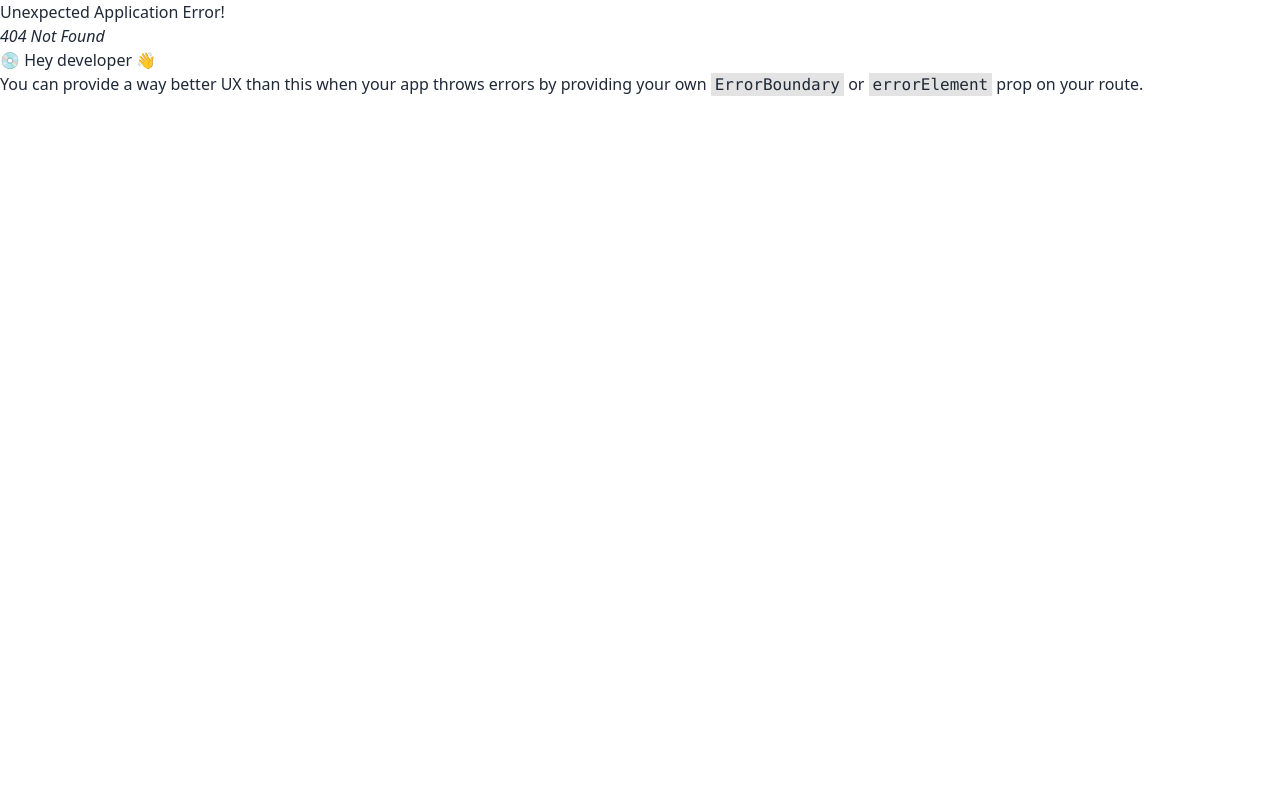
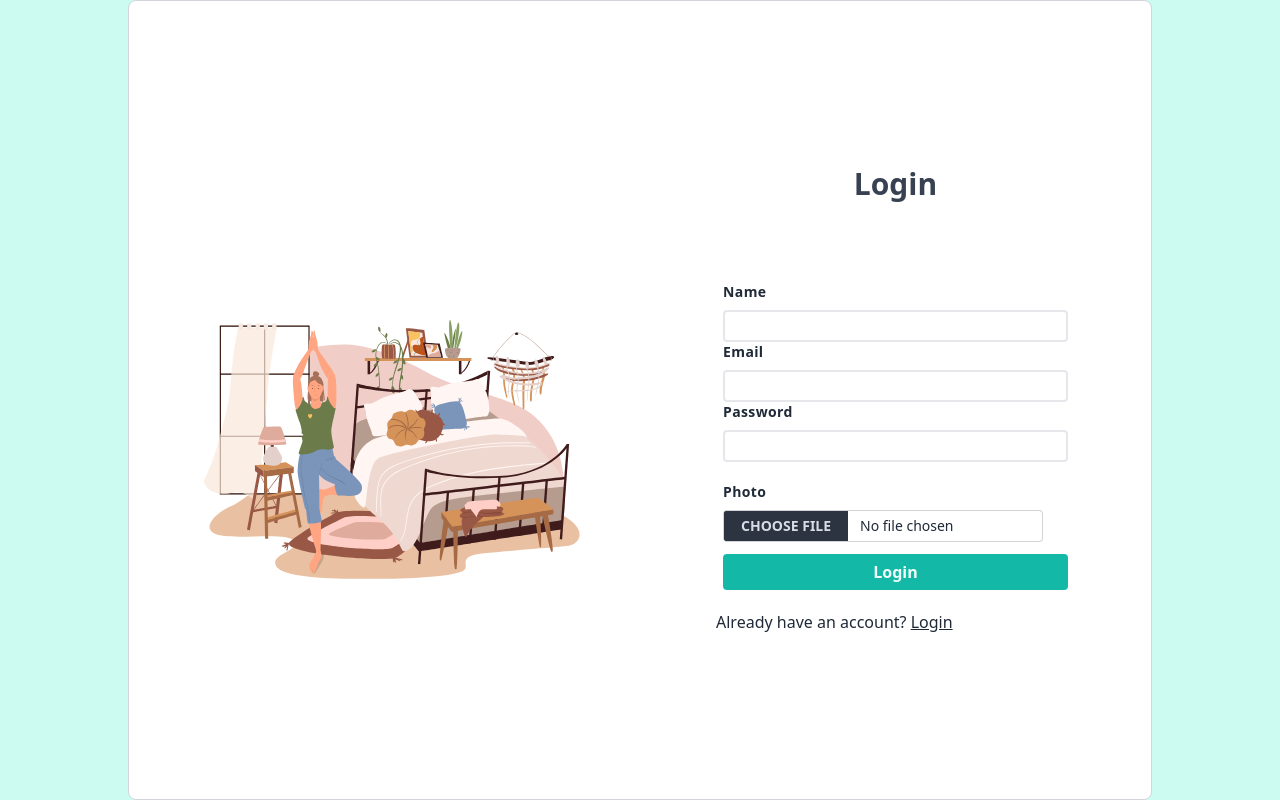
Before and after one commit to DevelopersZone06/revive-client, a React (Vite) app: page /signUp in a window 1280 px wide. Before the commit this address had no page. Built offline with nearby package versions, Linux system fonts and the light colour scheme.

Commit message:
sign up page created

```diff
--- a/package.json
+++ b/package.json
@@ -10,6 +10,7 @@
     "preview": "vite preview"
   },
   "dependencies": {
+    "firebase": "^10.7.1",
     "localforage": "^1.10.0",
     "lottie-react": "^2.4.0",
     "match-sorter": "^6.3.1",
--- /dev/null
+++ b/src/Firebase/firebase.config.js
@@ -0,0 +1,17 @@
+// Import the functions you need from the SDKs you need
+import { initializeApp } from "firebase/app";
+// TODO: Add SDKs for Firebase products that you want to use
+// https://firebase.google.com/docs/web/setup#available-libraries
+
+// Your web app's Firebase configuration
+const firebaseConfig = {
+  apiKey:import.meta.env.VITE_apiKey,
+  authDomain:import.meta.env.VITE_authDomain,
+  projectId:import.meta.env.VITE_projectId,
+  storageBucket:import.meta.env.VITE_storageBucket,
+  messagingSenderId:import.meta.env.VITE_messagingSenderId,
+  appId:import.meta.env.VITE_appId,
+};
+
+// Initialize Firebase
+export const app = initializeApp(firebaseConfig);
--- a/src/Pages/Login/Login.jsx
+++ b/src/Pages/Login/Login.jsx
@@ -51,7 +51,7 @@ const Login = () => {
              <label className="space-y-2 w-full lg:w-4/5 block mx-auto">
                <span className="block text-lg text-gray-800 tracking-wide">Email</span>
                <span className="block">
-                 <input type="text" name='email' {...register("email", { required: true })} className="bg-teal-50 lg:bg-white border lg:border-2 border-gray-400 lg:border-gray-200 w-full p-3 focus:outline-none active:outline-none focus:border-gray-400 active:border-gray-400"/>
+                 <input type="text" name='email' {...register("email", { required: true })} className="bg-teal-50 lg:bg-white border lg:border-2 border-gray-400 lg:border-gray-200 w-full p-1 rounded focus:outline-none active:outline-none focus:border-gray-400 active:border-gray-400"/>
                </span>
              </label>
            </div>
@@ -62,7 +62,7 @@ const Login = () => {
              <label className="space-y-2 w-full lg:w-4/5 block mx-auto">
                <span className="block text-lg text-gray-800 tracking-wide">Password</span>
                <span className="block">
-                 <input type="password" name='password' {...register("password", { required: true })} className="bg-teal-50 lg:bg-white border lg:border-2 border-gray-400 lg:border-gray-200 w-full p-3 focus:outline-none active:outline-none focus:border-gray-400 active:border-gray-400" />
+                 <input type="password" name='password' {...register("password", { required: true })} className="bg-teal-50 p-1 rounded lg:bg-white border lg:border-2 border-gray-400 lg:border-gray-200 w-full focus:outline-none active:outline-none focus:border-gray-400 active:border-gray-400" />
                </span>
              </label>
            </div>
@@ -81,7 +81,7 @@ const Login = () => {
 
            <div className="form-element">
              <span className="w-full lg:w-4/5 block mx-auto ">
-               <input type="submit" value="Login" className="cursor-pointer border-2 font-bold text-teal-50 border-teal-500 w-full p-3 bg-teal-500 focus:outline-none active:outline-none focus:bg-theme-teal active:bg-theme-teal hover:bg-theme-teal transition-all"/>
+               <input type="submit" value="Login" className="cursor-pointer border-2 font-bold text-teal-50 border-teal-500 w-full p-1 rounded-xl bg-teal-500 focus:outline-none active:outline-none focus:bg-theme-teal active:bg-theme-teal hover:bg-theme-teal transition-all"/>
              </span>
            </div>
              </form>
--- /dev/null
+++ b/src/Pages/SignUp/SignUp.jsx
@@ -0,0 +1,119 @@
+import Lottie from 'lottie-react';
+import LoginAni from '../../assets/loginAni.json'
+import { useForm } from 'react-hook-form';
+import { Link } from 'react-router-dom';
+
+const SignUp = () => {
+    const { register, handleSubmit,reset,  formState: { errors }, } = useForm()
+
+    const onSubmit = (data) => console.log(data)
+
+
+
+
+    return (
+        <div className="bg-teal-100 overflow-x-hidden lg:overflow-x-auto lg:overflow-hidden flex items-center justify-center lg:h-screen">
+        <div className="login-container container w-full lg:w-4/5 lg:bg-white h-screen lg:h-screen-75 lg:border border-gray-300 rounded-lg flex flex-wrap lg:flex-nowrap flex-col lg:flex-row justify-between group">
+
+        { /*product Side*/}
+        <div className="w-full lg:w-1/2 h-28 lg:h-full mt-32 lg:mt-0 lg:bg-theme-yellow-dark flex relative order-2 lg:order-1">
+
+          <div className="text-center hidden lg:flex items-center justify-start h-full w-full select-none">
+
+            <span className="transform block whitespace-nowrap h-full -rotate-90 text-[55px] 2xl:text-[70px] font-black uppercase text-teal-400 opacity-0 transition-all group-hover:opacity-100 ml-10 2xl:ml-12 group-hover:-ml-32 2xl:group-hover:ml-32 lg:group-hover:ml-20 duration-1000 lg:duration-700 ease-in-out">Revive </span>
+
+          </div>
+          { /*product text*/}
+
+          <div className="product absolute right-0 bottom-0 flex items-center lg:justify-center w-full opacity-50 lg:opacity-100">
+
+
+            <Lottie animationData={LoginAni} loop={true} className="-mb-5 lg:mb-0 -ml-12 lg:ml-0 product h-[500px] xl:h-[700px] 2xl:h-[900px] w-auto object-cover transform group-hover:translate-x-26 2xl:group-hover:translate-x-48 transition-all duration-1000 lg:duration-700 ease-in-out" />
+
+
+            { /*product shadow*/}
+          </div>
+
+          <div className="hidden lg:block w-1/3 bg-white ml-auto"></div>
+
+        </div>
+        { /*Product Side End*/}
+
+       { /*Login Form*/}
+        <div className="w-full lg:w-1/2 order-1 lg:order-2">
+          <div className="form-wrapper flex items-center lg:h-full px-10 relative z-10 pt-16 lg:pt-0">
+            <div className="w-full space-y-5">
+
+              <div className="form-caption flex items-end justify-center text-center space-x-3 mb-20">
+                <span className="text-3xl font-semibold text-gray-700">Login</span>
+
+              </div>
+              { /*form caption*/}
+
+             <form onSubmit={handleSubmit(onSubmit)}>
+             <div className="form-element">
+             <label className="space-y-2 w-full lg:w-4/5 block mx-auto">
+               <span className="block text-sm font-bold text-gray-800 tracking-wide">Name</span>
+               <span className="block">
+                 <input type="text" name='name' {...register("email", { required: true })} className="bg-teal-50 lg:bg-white border lg:border-2 border-gray-400 lg:border-gray-200 w-full p-1 rounded focus:outline-none text-sm active:outline-none focus:border-gray-400 active:border-gray-400"/>
+               </span>
+             </label>
+           </div>
+
+             <div className="form-element">
+             <label className="space-y-2 w-full lg:w-4/5 block mx-auto">
+               <span className="block text-sm font-bold text-gray-800 tracking-wide">Email</span>
+               <span className="block">
+                 <input type="text" name='email' {...register("email", { required: true })} className="bg-teal-50 lg:bg-white border lg:border-2 border-gray-400 lg:border-gray-200 w-full p-1 rounded focus:outline-none text-sm active:outline-none focus:border-gray-400 active:border-gray-400"/>
+               </span>
+             </label>
+           </div>
+          { /* form element*/}
+
+
+           <div className="form-element pb-5">
+             <label className="space-y-2 w-full lg:w-4/5 block mx-auto">
+               <span className="block  text-gray-800 font-bold text-sm tracking-wide">Password</span>
+               <span className="block">
+                 <input type="password" name='password' {...register("password", { required: true })} className="bg-teal-50 lg:bg-white border lg:border-2 text-sm border-gray-400 lg:border-gray-200 w-full p-1 rounded focus:outline-none active:outline-none focus:border-gray-400 active:border-gray-400" />
+               </span>
+             </label>
+           </div>
+          { /* form element */}
+          <div className="form-element">
+          <label className="space-y-2 w-full lg:w-4/5 block mx-auto">
+            <span className="block text-sm font-bold text-gray-800 tracking-wide">Photo</span>
+            <span className="block">
+              {/* <input type="file" name='photo' {...register("photo", { required: true })} className=" file-input  bg-teal-50 lg:bg-white border lg:border-2 border-gray-400 lg:border-gray-200 w-full p-1 rounded focus:outline-none active:outline-none focus:border-gray-400 active:border-gray-400"/> */}
+              <input {...register ("photo" , {required:true})} type="file" className="file-input  max-w-xs bg-teal-50 lg:bg-white    rounded file-input-bordered file-input-sm  w-full  "  placeholder="Choose photo"  />
+            </span>
+          </label>
+        </div>
+
+
+            { /*form element */}
+
+           <div className="form-element">
+             <span className="w-full lg:w-4/5 block mx-auto ">
+               <input type="submit" value="Login" className="cursor-pointer border-2 font-bold text-teal-50 border-teal-500 w-full p-1 rounded mt-3 bg-teal-500 focus:outline-none active:outline-none focus:bg-theme-teal active:bg-theme-teal hover:bg-theme-teal transition-all"/>
+             </span>
+           </div>
+             </form>
+              { /* form element*/}
+      <p className='pl-9 '>Already have an account? <Link to="/login" className='underline'>Login </Link> </p>
+            </div>
+          </div>
+         { /*form wrapper*/}
+        </div>
+        { /*Login Form End*/}
+
+
+      </div>
+        </div>
+    );
+};
+
+
+
+
+export default SignUp;
--- a/src/main.jsx
+++ b/src/main.jsx
@@ -5,6 +5,7 @@ import { createBrowserRouter, RouterProvider } from "react-router-dom";
 import Root from "./Layout/Root/Root";
 import Login from "./Pages/Login/Login";
 import Home from "./Pages/Home/Home";
+import SignUp from "./Pages/SignUp/SignUp";
 
 const router = createBrowserRouter([
   {
@@ -19,6 +20,10 @@ const router = createBrowserRouter([
         path: "/login",
         element: <Login></Login>,
       },
+      {
+        path: "/signUp",
+        element: <SignUp></SignUp>
+      },
     ],
   },
 ]);
```
Also changed, not shown: src/Pages/Login/Login.css (deleted), 1 other file (tests, documents, lock files or other folders).
